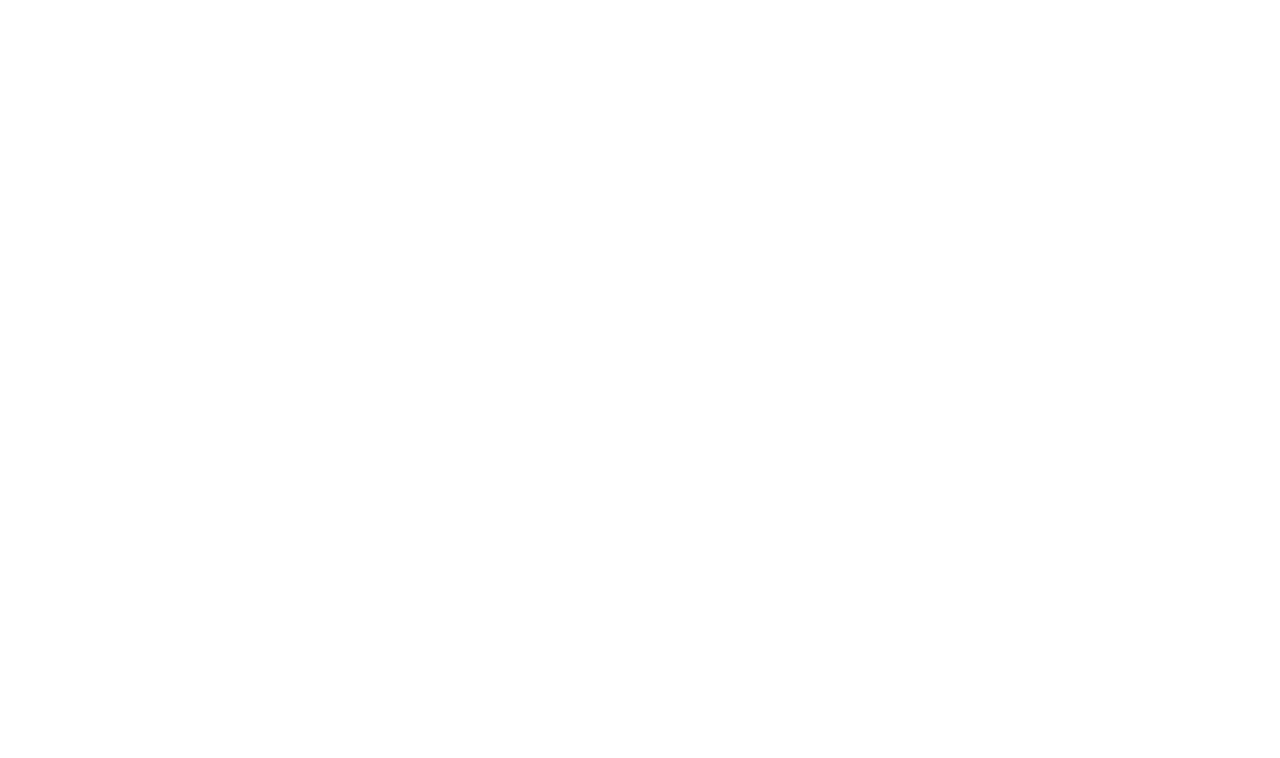
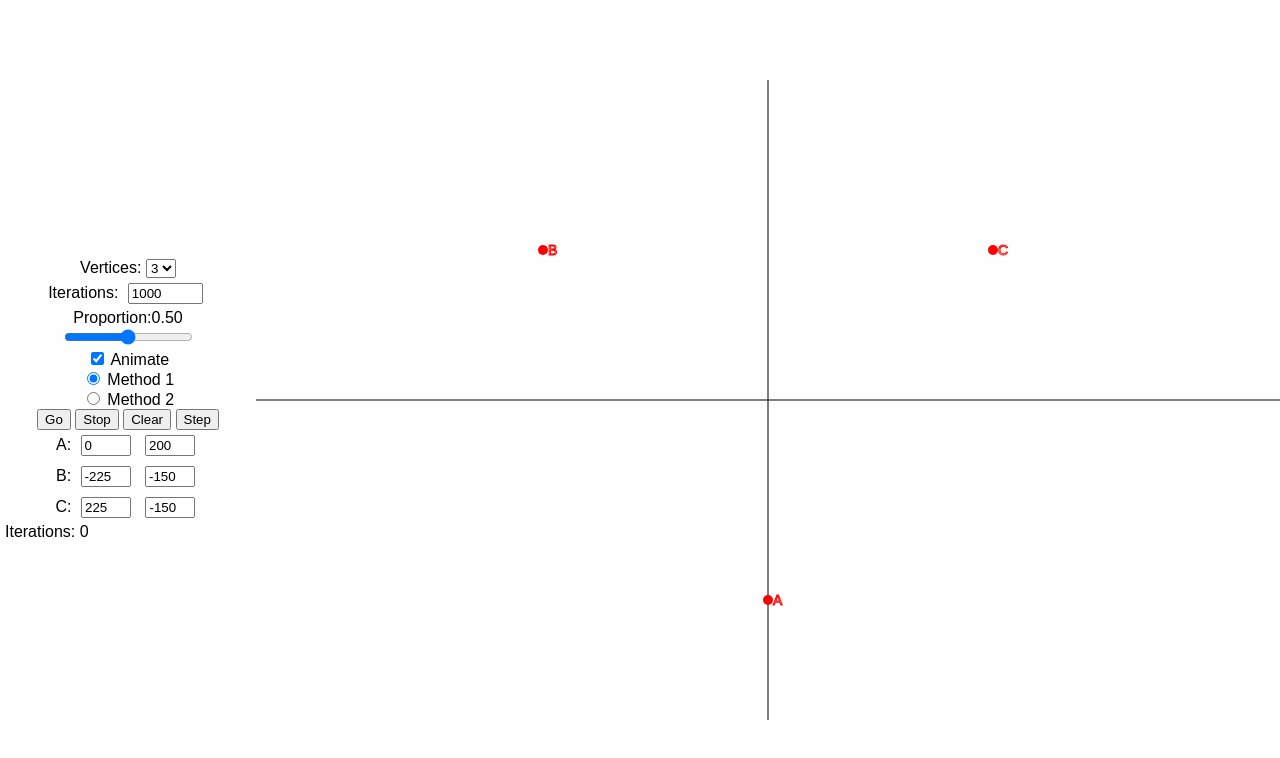
Before and after one commit to arpiper/chaosgame, a website: page docs/index.html in a window 1280 px wide. Drawn offline with Linux system fonts and the light colour scheme; files that its build step writes are made by us from their sources.

Commit message:
wrong index file

```diff
--- a/docs/index.html
+++ b/docs/index.html
@@ -2,8 +2,17 @@
 <html>
   <head>
     <meta charset="UTF-8">
-    <title>Webpack App</title>
+    <meta name="viewport" content="width=device-width, initial-scale=1">
+
+    <title>Chaos Game</title>
+    <link href="./styles.css" type="text/css" rel="stylesheet" />
+    <link rel="stylesheet" href="https://cdnjs.cloudflare.com/ajax/libs/font-awesome/4.7.0/css/font-awesome.min.css">
   </head>
   <body>
-  <script type="text/javascript" src="./chaosgame.bundle.js"></script></body>
+    <main>
+      <section class="math-chaosgame section1">
+      </section>
+    </main>
+    <script src="chaosgame.bundle.js"></script>
+  </body>
 </html>
```
